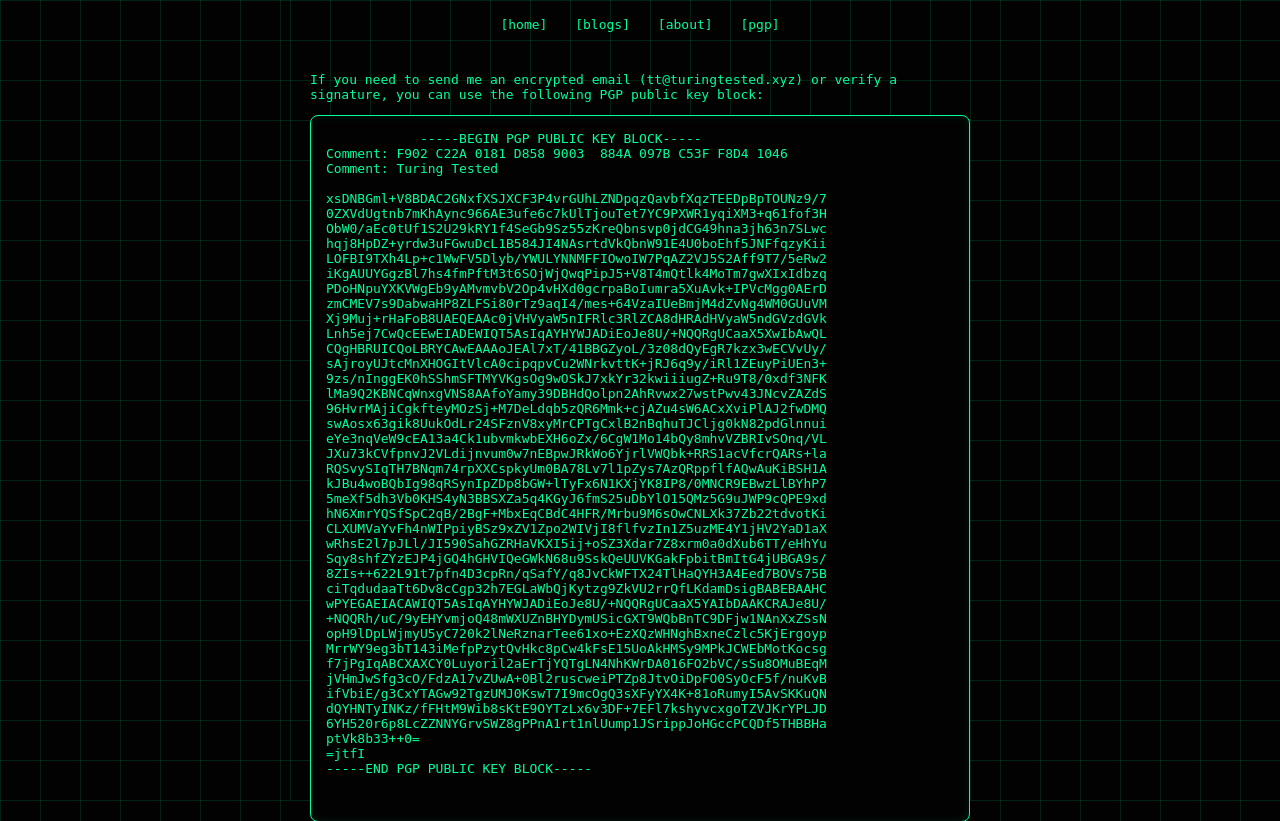
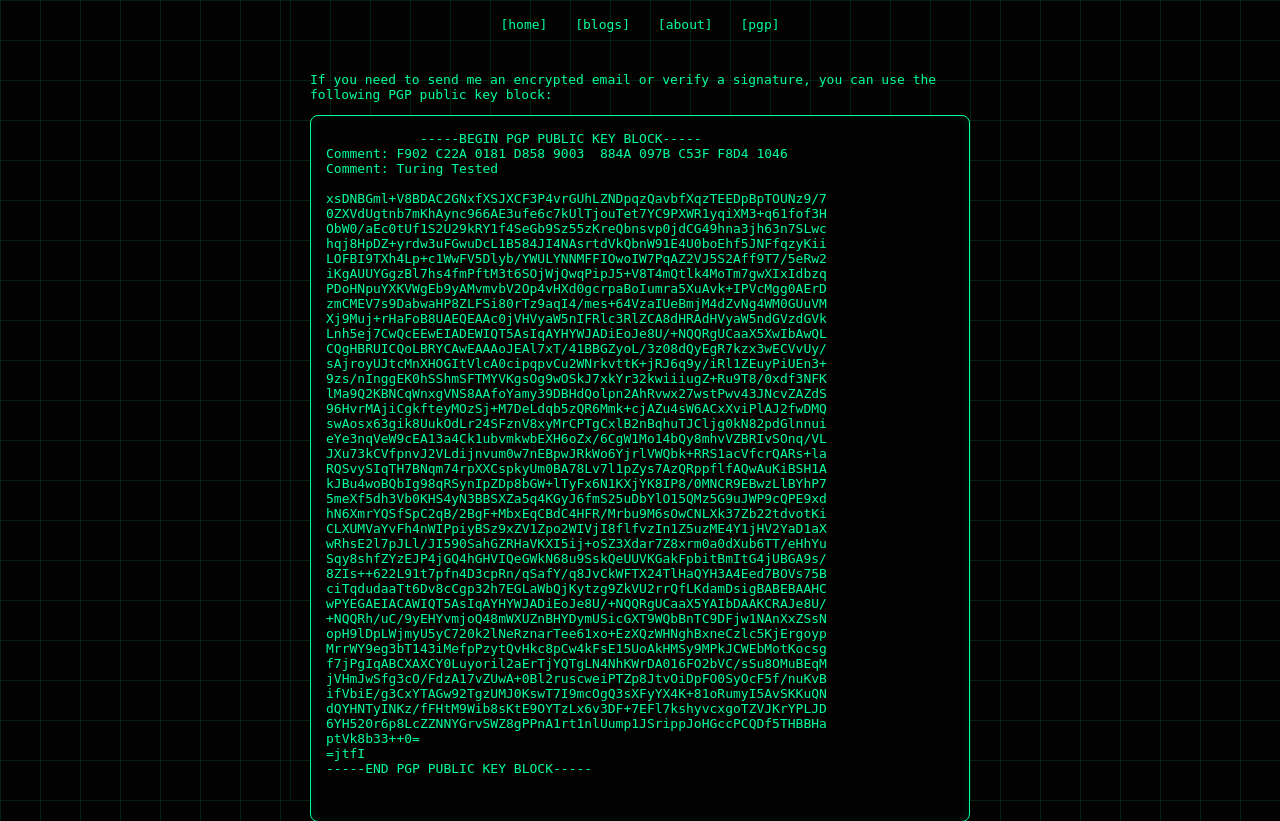
Before and after one commit to TuringVerified/home, a Flask app: page /pgp in a window 1280 px wide. Shown: the top 821 px of the page. Run offline with Flask 2, Linux system fonts and the light colour scheme.

Commit message:
Remove all text references to my email

```diff
--- a/app.py
+++ b/app.py
@@ -3,9 +3,6 @@ import os
 from flask import Flask, redirect, render_template, send_from_directory
 
 app = Flask(__name__)
-
-# Redirect target for CV
-CV_URL = "https://mega.nz/file/gBI2GTIb#JVTkAmdVdJemgEvu0RA4yfXOWCo24dnw2m6Ra1kvRFU"
 
 @app.route("/")
 def home():
--- a/templates/pgp.html
+++ b/templates/pgp.html
@@ -22,12 +22,12 @@
     </div>
 
     <div style="text-align: left; margin-top: 40px; margin-bottom: 20px;">
-        <p>If you need to send me an encrypted email (tt@turingtested.xyz) or verify a signature, you can use the following PGP public key block:</p>
+        <p>If you need to send me an encrypted email or verify a signature, you can use the following PGP public key block:</p>
 
         <pre style="background: #020202; border: 1px solid #00ff9c; padding: 15px; overflow-x: auto; color: #00ff9c; box-shadow: inset 0 0 10px rgba(0, 255, 156, 0.1); border-radius: 8px;">
             -----BEGIN PGP PUBLIC KEY BLOCK-----
 Comment: F902 C22A 0181 D858 9003  884A 097B C53F F8D4 1046
-Comment: Turing Tested <tt@turingtested.xyz>
+Comment: Turing Tested
 
 xsDNBGml+V8BDAC2GNxfXSJXCF3P4vrGUhLZNDpqzQavbfXqzTEEDpBpTOUNz9/7
 0ZXVdUgtnb7mKhAync966AE3ufe6c7kUlTjouTet7YC9PXWR1yqiXM3+q61fof3H
```
